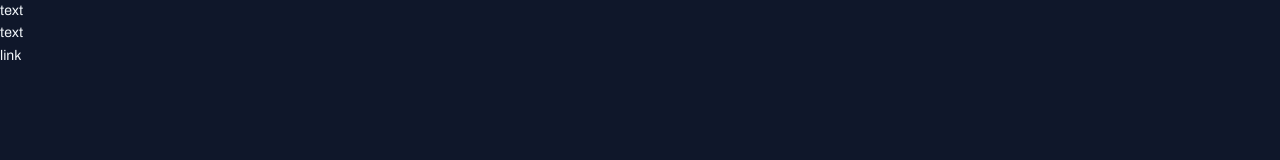
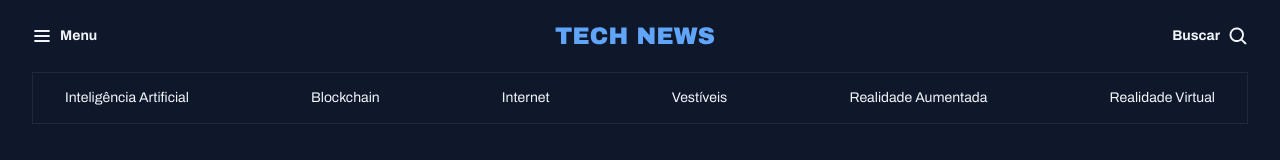
Before and after one commit to francadev/rocketseat-news-portal, a plain HTML site: page index.html in a window 1280 px wide. Drawn offline with Linux system fonts and the light colour scheme.

Commit message:
creating the header

```diff
--- a/index.html
+++ b/index.html
@@ -12,8 +12,31 @@
   <link href="https://fonts.googleapis.com/css2?family=Archivo:ital,wght@0,100..900;1,100..900&display=swap" rel="stylesheet">
 </head>
 <body>
-  <h1>text</h1>
-  <h2>text</h2>
-  <a href="">link</a>
+  <header class="container">
+
+    <nav id="primary" class="grid grid-flow-col">
+      <div>
+        <img src="assets/icons/List.svg" alt="ícone de menu">
+        <strong>Menu</strong>
+      </div>
+      <div>
+        <img src="assets/Logo.svg" alt="imagem de logo">
+      </div>
+      <div>
+        <strong>Buscar</strong>
+        <img src="assets/icons/MagnifyingGlass.svg" alt="ícone de lupa para pesquisa">
+      </div>
+    </nav>
+
+    <nav id="secondary" class="grid grid-flow-col">
+      <a href="#">Inteligência Artificial</a>
+      <a href="#">Blockchain</a>
+      <a href="#">Internet</a>
+      <a href="#">Vestíveis</a>
+      <a href="#">Realidade Aumentada</a>
+      <a href="#">Realidade  Virtual</a>
+    </nav>
+
+  </header>
 </body>
 </html>
--- a/styles/global.css
+++ b/styles/global.css
@@ -38,3 +38,19 @@ a:hover {
 h1, h2, h3 {
   font: inherit;
 }
+
+/* utility first */
+.grid {
+  display: grid;
+}
+
+.grid-flow-col{
+  grid-auto-flow: column;
+}
+
+
+.container{
+  max-width: 1280px;
+  padding-inline: 32px;
+  margin-inline: auto;
+}
--- /dev/null
+++ b/styles/header.css
@@ -0,0 +1,24 @@
+#primary {
+  padding-block: 20px;
+
+  div {
+    display: flex;
+    align-items: center;
+    gap: 8px;
+  }
+
+  div:nth-child(2){
+    margin-inline: auto;
+  }
+
+  div:nth-child(3){
+    justify-self: end;
+  }
+}
+
+#secondary {
+  padding-block: 14px;
+  padding-inline: 32px;
+  border: solid 1px var(--stroke-color);
+  justify-content: space-between;
+}
--- a/styles/index.css
+++ b/styles/index.css
@@ -1 +1,2 @@
 @import url(global.css);
+@import url(header.css);
```
